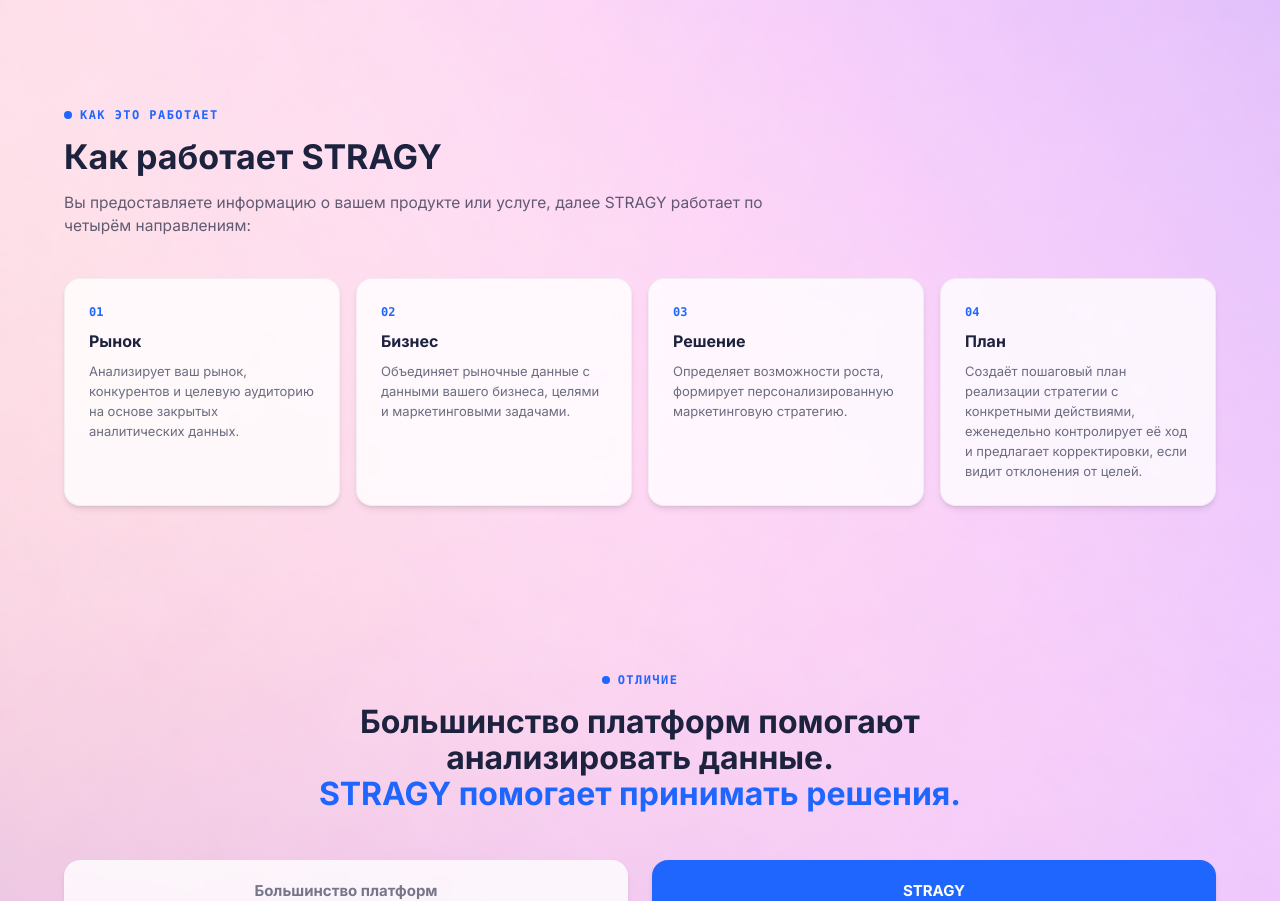
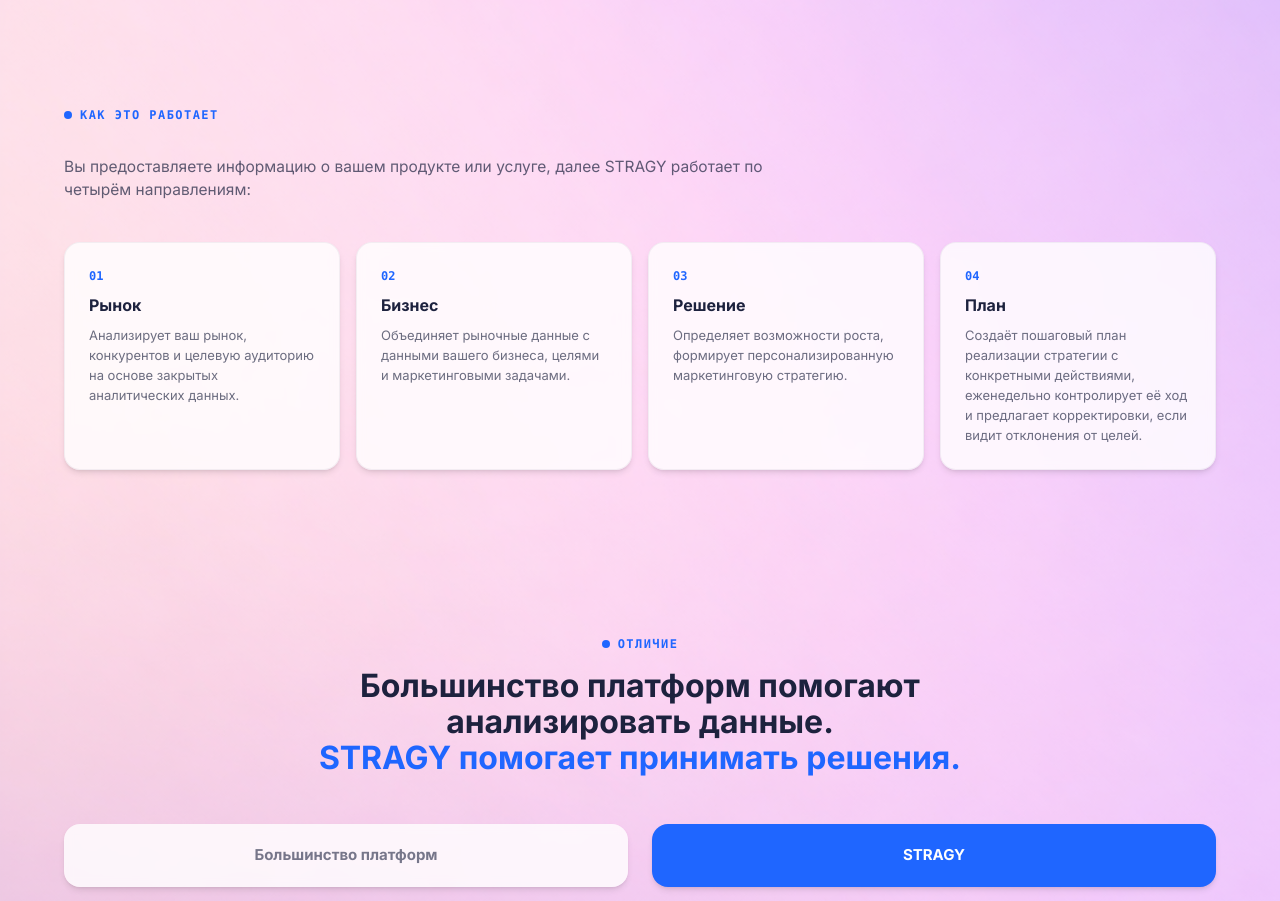
Before and after one commit to irena-sharapa/stragy-leap-launch, a React (Vite) app: page /ru/kak-rabotaet in a window 1280 px wide. Shown: the part 780-1681 px from the top of the page. Built offline with nearby package versions, Linux system fonts and the light colour scheme.

Commit message:
Changes
Co-authored-by: irena-sharapa <204727947+irena-sharapa@users.noreply.github.com>

```diff
--- a/src/pages/Index.tsx
+++ b/src/pages/Index.tsx
@@ -312,9 +312,6 @@ const Index = () => {
                   <span className="w-2 h-2 rounded-full bg-primary" />
                   {t.how.badge}
                 </div>
-                <h2 className="text-[26px] sm:text-3xl md:text-[34px] font-bold text-stragy-dark-text leading-tight">
-                  {t.how.title}
-                </h2>
                 <p className="mt-4 text-[15px] md:text-[15.5px] text-stragy-dark-text/70">
                   {t.how.subtitle}
                 </p>
```
